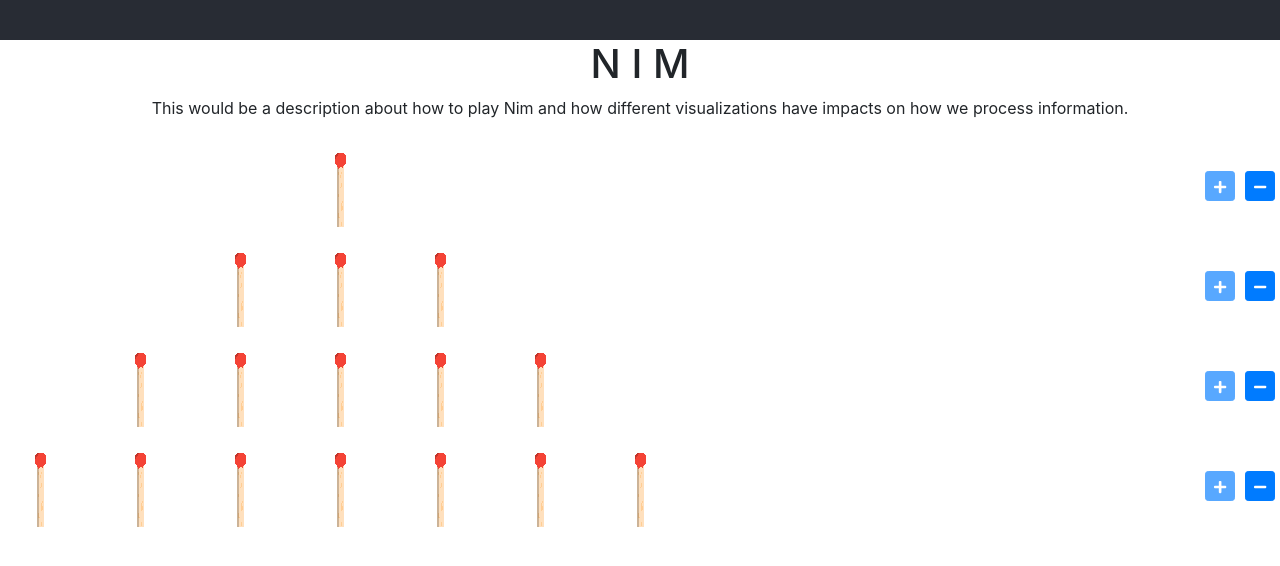
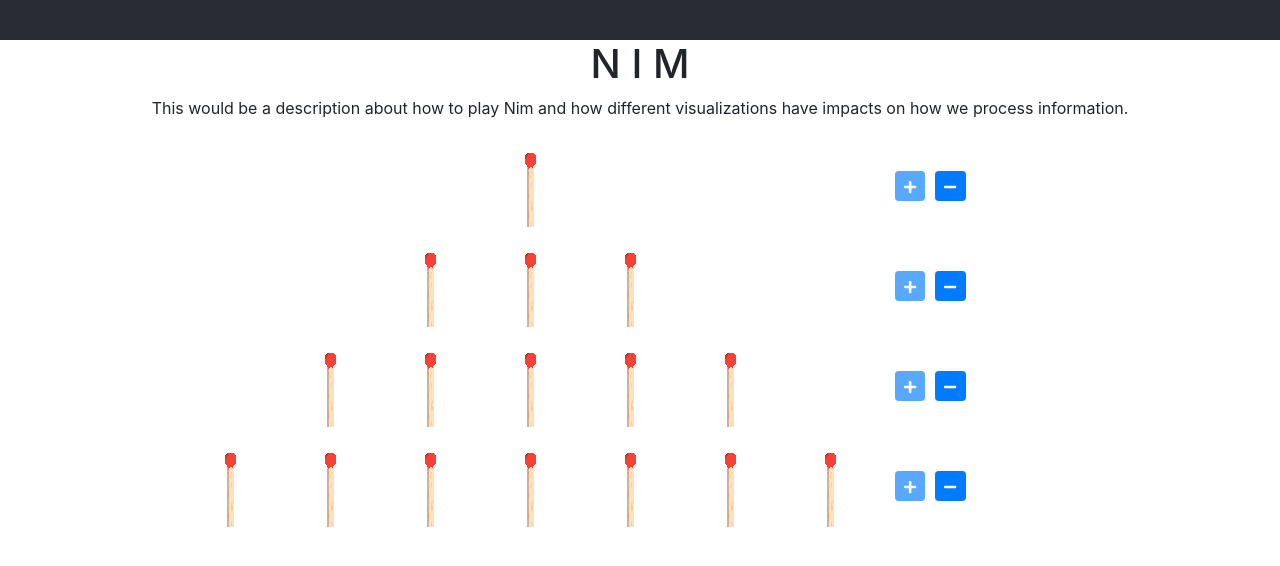
Before and after one commit to Dtphelan1/nim-viz, a React (Create React App) app: page / in a window 1280 px wide. Shown: the top 566 px of the page. Built offline with nearby package versions, Linux system fonts and the light colour scheme.

Commit message:
better row centering for matches

```diff
--- a/src/MatchesOriginal.css
+++ b/src/MatchesOriginal.css
@@ -1,7 +1,9 @@
 .match-row {
   display:flex;
-  justify-content: space-between;
   align-items: center;
+  width: 900px;
+  margin-left: auto;
+  margin-right: auto;
 }
 
 .match-row:hover {
```
